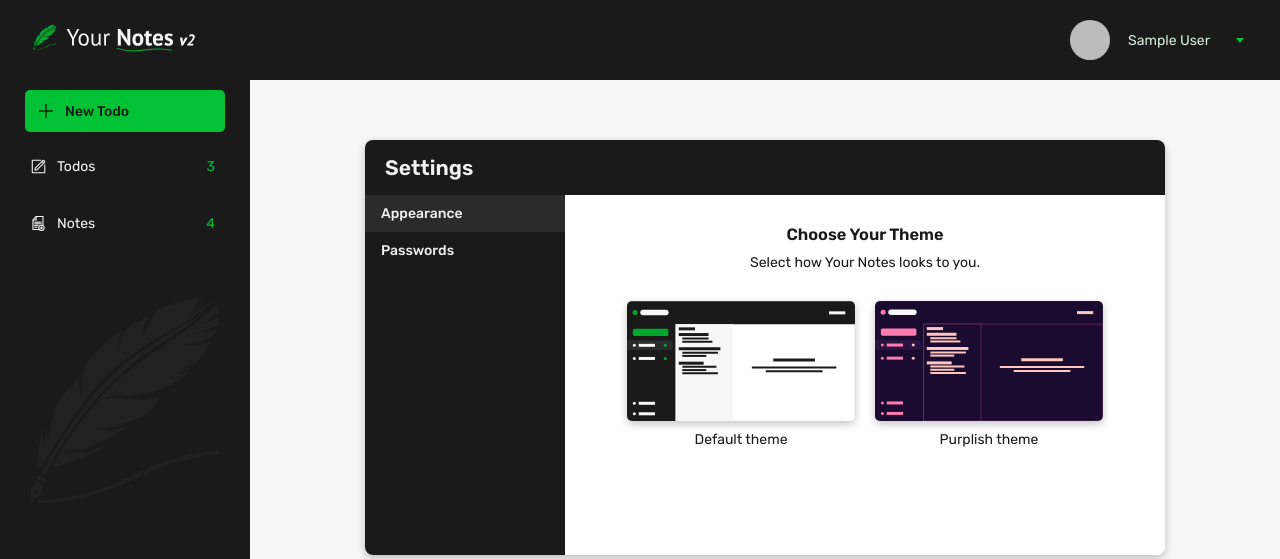
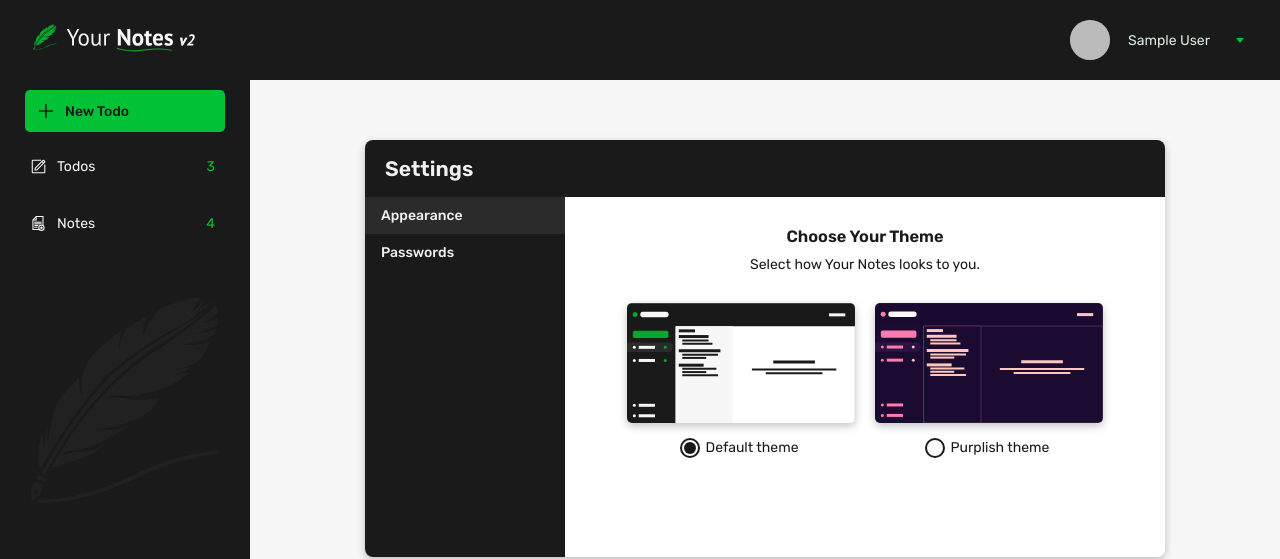
Before and after one commit to AllanKirui/your-notes-v2, a Vue app: page /settings in a window 1280 px wide. Shown: the top 559 px of the page. Built offline with nearby package versions, Linux system fonts and the light colour scheme; no server answers; sample sign-in values are in the browser's storage.

Commit message:
Add logic, styles for purplish theme

```diff
--- a/src/Pages/TheSettings.vue
+++ b/src/Pages/TheSettings.vue
@@ -1,6 +1,6 @@
 <template>
   <section class="settings-wrapper flex flex-jc-c">
-    <base-card mode="default-theme">
+    <base-card :mode="cardStyle">
       <div class="title">
         <h2 class="title-text">Settings</h2>
       </div>
@@ -26,11 +26,15 @@
         </div>
 
         <div class="options-contents">
+          <!-- appearance settings -->
           <div class="content" v-if="activeSide === 'appearance'">
             <h3 class="content-title">Choose Your Theme</h3>
             <p class="content-meta">Select how Your Notes looks to you.</p>
             <div class="themes-wrapper flex flex-jc-c flex-fw-w">
-              <div class="wrapper">
+              <div
+                :class="[!theme ? 'active' : '', 'wrapper']"
+                @click="setTheme('default')"
+              >
                 <div class="theme theme-1"></div>
                 <div class="theme-options flex flex-ai-c flex-jc-c">
                   <span class="dot"></span>
@@ -38,7 +42,10 @@
                 </div>
               </div>
 
-              <div class="wrapper">
+              <div
+                :class="[theme === 'purplish' ? 'active' : '', 'wrapper']"
+                @click="setTheme('purplish')"
+              >
                 <div class="theme theme-2"></div>
                 <div class="theme-options flex flex-ai-c flex-jc-c">
                   <span class="dot"></span>
@@ -47,6 +54,8 @@
               </div>
             </div>
           </div>
+
+          <!-- password settings -->
           <div class="content" v-else-if="activeSide === 'passwords'">
             <h3 class="content-title">Change Your Password</h3>
           </div>
@@ -63,9 +72,39 @@ export default {
       activeSide: "appearance",
     };
   },
+  computed: {
+    theme() {
+      return this.$store.getters.theme;
+    },
+    cardStyle() {
+      let mode = "";
+
+      // for default theme
+      if (!this.theme) {
+        mode = "default-theme";
+      }
+
+      // for purplish theme
+      if (this.theme === "purplish") {
+        mode = "purplish-theme";
+      }
+
+      return mode;
+    },
+  },
   methods: {
     setActiveSide(side) {
       this.activeSide = side;
+    },
+    setTheme(theme) {
+      if (theme === "default") {
+        // dispatch an action to set the default theme
+        this.$store.dispatch("setTheme", null);
+        return;
+      }
+
+      // dispatch an action to set any other selected theme
+      this.$store.dispatch("setTheme", theme);
     },
   },
 };
@@ -73,28 +112,28 @@ export default {
 
 <style scoped>
 .settings-wrapper {
-  padding-top: 60px;
-  /* width: 100%; */
+  padding-top: 3.75rem;
 }
 
 .settings-wrapper .card {
-  /* max-width: calc(100% - 64px); */
+  padding: 0;
   max-width: 50rem;
-  /* margin: 0; */
   height: fit-content;
-  padding: 0;
+}
+
+.purplish-theme .settings-wrapper {
+  background-color: var(--color-spanish-pink);
 }
 
 .title {
-  /* background-color: tomato; */
-  padding: 15px 20px 15px;
+  padding: 1rem 1.25rem;
 }
 
 .options {
   display: grid;
-  grid-template-columns: 200px 1fr;
+  grid-template-columns: 12.5rem 1fr;
   grid-row: 1fr;
-  min-height: 360px;
+  min-height: 22.5rem;
 }
 
 .options-links-wrapper {
@@ -110,7 +149,7 @@ export default {
 
 .options-links .link {
   font-weight: 500;
-  padding: 10px 16px;
+  padding: 0.625rem 1rem;
   cursor: pointer;
   transition: all 0.15s ease-in-out;
 }
@@ -125,6 +164,16 @@ export default {
   background-color: var(--color-graphite-black);
 }
 
+.purplish-theme .options-links .link.active:hover,
+.purplish-theme .options-links .link:hover {
+  background-color: var(--color-spanish-pink);
+  color: var(--color-black-blue);
+}
+
+.purplish-theme .options-links .link.active {
+  background-color: var(--color-russian-violet);
+}
+
 .options-contents {
   grid-column: 2;
   grid-row: 1;
@@ -134,30 +183,36 @@ export default {
   background-color: var(--color-white);
 }
 
+.purplish-theme .options-contents {
+  background-color: var(--color-russian-violet);
+}
+
 .content {
   text-align: center;
 }
 
 .content .content-title {
-  margin-top: 30px;
+  margin-top: 1.875rem;
 }
 
 .content .content-meta {
-  margin-top: 10px;
+  margin-top: 0.625rem;
 }
 
 .content .themes-wrapper {
-  gap: 20px;
-  flex-wrap: wrap;
-  margin-top: 30px;
+  gap: 1.25rem;
+  margin-top: 1.875rem;
   width: 100%;
 }
 
+.content .themes-wrapper .wrapper {
+  cursor: pointer;
+}
+
 .content .themes-wrapper .wrapper .theme {
-  width: 228px;
-  height: 120px;
+  width: 14.25rem;
+  height: 7.5rem;
   border-radius: 5px;
-  box-shadow: rgba(0, 0, 0, 0.24) 0px 3px 8px;
   background-repeat: no-repeat;
   background-size: contain;
   background-position: center center;
@@ -165,6 +220,11 @@ export default {
 
 .default-theme .content .themes-wrapper .wrapper .theme {
   background-color: var(--color-clouds);
+  box-shadow: rgba(0, 0, 0, 0.24) 0px 3px 8px;
+}
+
+.purplish-theme .content .themes-wrapper .wrapper .theme {
+  box-shadow: rgba(255, 122, 175, 0.3) 0px 3px 8px;
 }
 
 .content .themes-wrapper .wrapper .theme.theme-1 {
@@ -175,16 +235,33 @@ export default {
   background-image: url("@/assets/img/purplish-theme.svg");
 }
 
-.theme-options {
-  margin-top: 10px;
+.content .themes-wrapper .wrapper .theme-options {
+  margin-top: 1rem;
 }
 
-.theme-options input,
-.theme-options label {
-  cursor: pointer;
+.content .themes-wrapper .wrapper .theme-options .dot {
+  width: 0.75rem;
+  height: 0.75rem;
+  margin-right: 0.625rem;
+  border-radius: 50px;
+  outline-offset: 2px;
 }
 
-.theme-options label {
-  margin-left: 3px;
+.default-theme .wrapper .theme-options .dot {
+  outline: 2px solid var(--color-eerie-black);
+}
+
+.default-theme .wrapper.active .theme-options .dot {
+  outline: 2px solid var(--color-eerie-black);
+  background-color: var(--color-eerie-black);
+}
+
+.purplish-theme .wrapper .theme-options .dot {
+  outline: 2px solid var(--color-tickle-me-pink);
+}
+
+.purplish-theme .wrapper.active .theme-options .dot {
+  outline: 2px solid var(--color-tickle-me-pink);
+  background-color: var(--color-tickle-me-pink);
 }
 </style>
```
